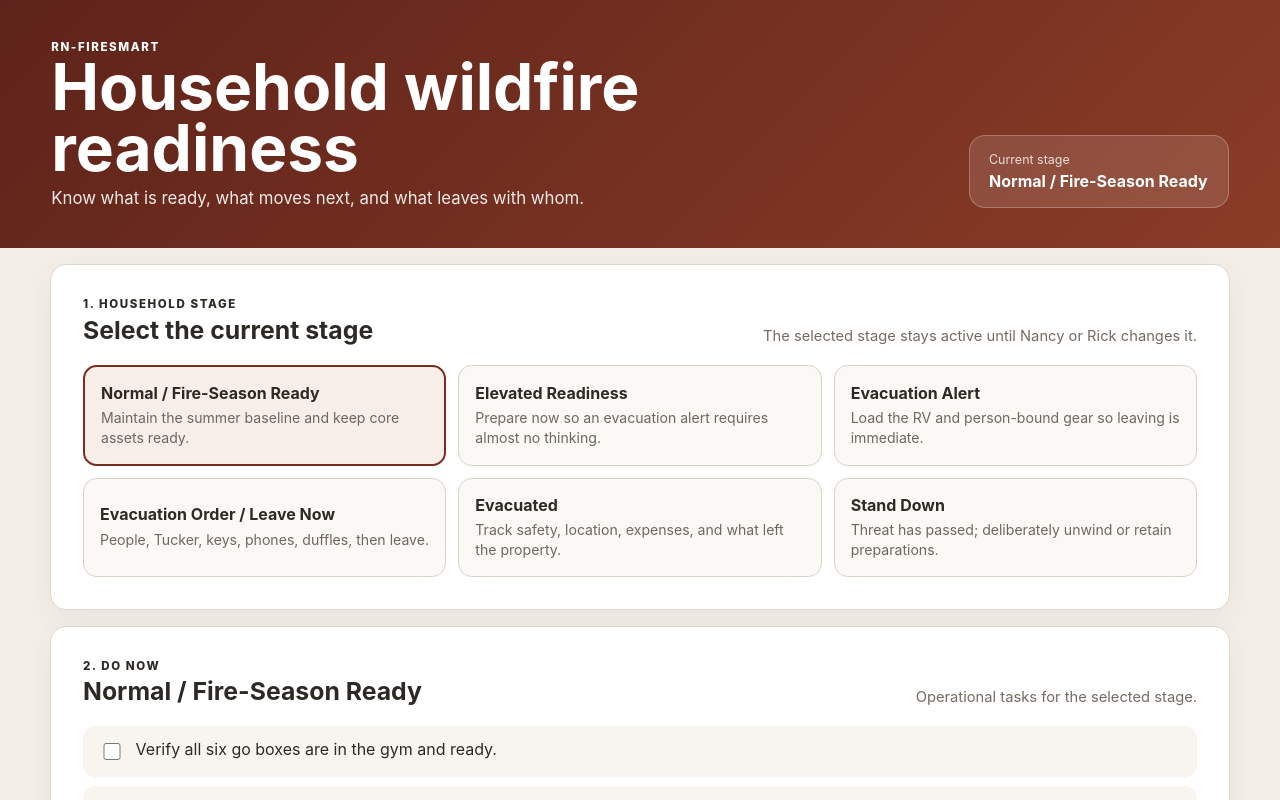
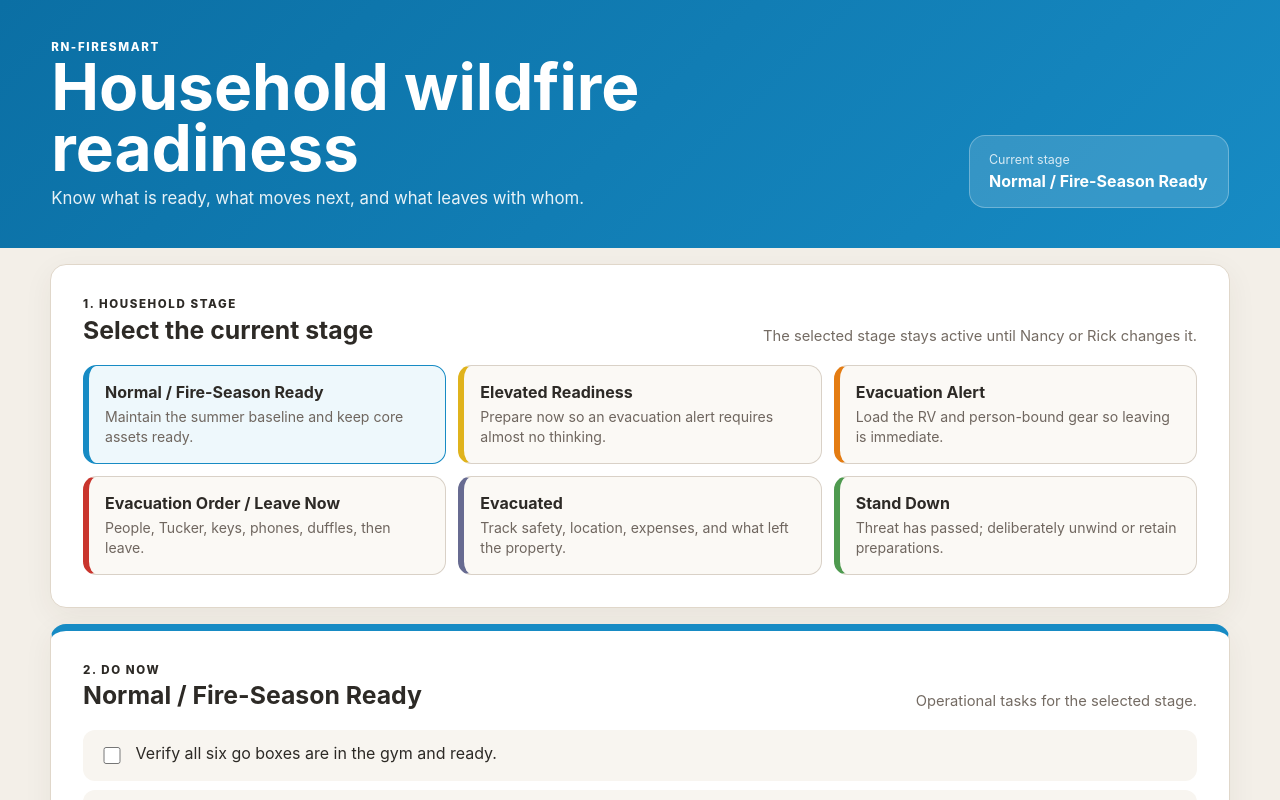
Before and after one commit to ITKPC/RN-FireSmart, a React (Vite) app: page / in a window 1280 px wide. Shown: the top 800 px of the page. Built offline with nearby package versions, Linux system fonts and the light colour scheme.

Commit message:
Color-code FireSmart stages

```diff
--- a/src/styles.css
+++ b/src/styles.css
@@ -17,13 +17,20 @@ button, select, input { font: inherit; }
   gap: 2rem;
   align-items: flex-end;
   padding: 2.5rem clamp(1rem, 4vw, 4rem);
-  background: linear-gradient(135deg, #5e231a, #8a3c26);
   color: white;
+  transition: background .2s ease;
 }
+.hero.stage-normal { background: linear-gradient(135deg, #0b6fa4, #178bc4); }
+.hero.stage-elevated { background: linear-gradient(135deg, #c89b00, #e0b31c); color: #2f2600; }
+.hero.stage-alert { background: linear-gradient(135deg, #c86200, #e47c12); }
+.hero.stage-order { background: linear-gradient(135deg, #9f1f1f, #c9352d); }
+.hero.stage-evacuated { background: linear-gradient(135deg, #4c4f70, #676b91); }
+.hero.stage-stand-down { background: linear-gradient(135deg, #2f7d32, #4e9a4f); }
 .hero h1 { margin: .2rem 0 .6rem; font-size: clamp(2rem, 5vw, 4rem); line-height: .95; }
 .hero-copy { max-width: 46rem; margin: 0; opacity: .9; font-size: 1.05rem; }
 .eyebrow { margin: 0; text-transform: uppercase; letter-spacing: .14em; font-weight: 800; font-size: .72rem; }
-.stage-badge { min-width: 260px; padding: 1rem 1.2rem; border-radius: 1rem; background: rgba(255,255,255,.12); border: 1px solid rgba(255,255,255,.25); }
+.stage-badge { min-width: 260px; padding: 1rem 1.2rem; border-radius: 1rem; background: rgba(255,255,255,.14); border: 1px solid rgba(255,255,255,.28); }
+.hero.stage-elevated .stage-badge { background: rgba(255,255,255,.34); border-color: rgba(47,38,0,.18); }
 .stage-badge span { display: block; font-size: .78rem; opacity: .8; margin-bottom: .25rem; }
 .stage-badge strong { display: block; font-size: 1rem; }
 
@@ -34,11 +41,40 @@ main { width: min(1180px, calc(100% - 2rem)); margin: 1rem auto 4rem; }
 .muted { color: #746b63; margin: 0; max-width: 33rem; font-size: .92rem; }
 
 .stage-grid { display: grid; grid-template-columns: repeat(3, minmax(0, 1fr)); gap: .75rem; }
-.stage-card { text-align: left; border: 1px solid #d9d1c7; background: #fbf9f5; border-radius: .85rem; padding: 1rem; cursor: pointer; transition: .15s ease; color: #2d2a26; }
-.stage-card:hover { transform: translateY(-1px); border-color: #9f705f; }
-.stage-card.selected { border: 2px solid #7a2e1f; background: #f8eee8; }
+.stage-card {
+  text-align: left;
+  border: 1px solid #d9d1c7;
+  background: #fbf9f5;
+  border-radius: .85rem;
+  padding: 1rem;
+  cursor: pointer;
+  transition: .15s ease;
+  color: #2d2a26;
+  border-left-width: .4rem;
+}
+.stage-card:hover { transform: translateY(-1px); box-shadow: 0 5px 14px rgba(40,30,20,.08); }
+.stage-card.stage-normal { border-left-color: #178bc4; }
+.stage-card.stage-elevated { border-left-color: #e0b31c; }
+.stage-card.stage-alert { border-left-color: #e47c12; }
+.stage-card.stage-order { border-left-color: #c9352d; }
+.stage-card.stage-evacuated { border-left-color: #676b91; }
+.stage-card.stage-stand-down { border-left-color: #4e9a4f; }
+.stage-card.selected.stage-normal { border-color: #178bc4; background: #eef8fc; }
+.stage-card.selected.stage-elevated { border-color: #d6aa12; background: #fff8d9; }
+.stage-card.selected.stage-alert { border-color: #df7410; background: #fff1e2; }
+.stage-card.selected.stage-order { border-color: #bf3028; background: #fde9e7; }
+.stage-card.selected.stage-evacuated { border-color: #60658c; background: #f0f1f8; }
+.stage-card.selected.stage-stand-down { border-color: #458c47; background: #edf7ed; }
 .stage-card strong { display: block; margin-bottom: .35rem; }
 .stage-card span { display: block; color: #6f665f; font-size: .88rem; line-height: 1.4; }
+
+.action-panel { border-top-width: .45rem; }
+.action-panel.stage-normal { border-top-color: #178bc4; }
+.action-panel.stage-elevated { border-top-color: #e0b31c; }
+.action-panel.stage-alert { border-top-color: #e47c12; }
+.action-panel.stage-order { border-top-color: #c9352d; }
+.action-panel.stage-evacuated { border-top-color: #676b91; }
+.action-panel.stage-stand-down { border-top-color: #4e9a4f; }
 
 .task-list { display: grid; gap: .55rem; }
 .task-row { display: flex; gap: .75rem; align-items: flex-start; padding: .85rem 1rem; border-radius: .75rem; background: #f8f5f0; }
```
